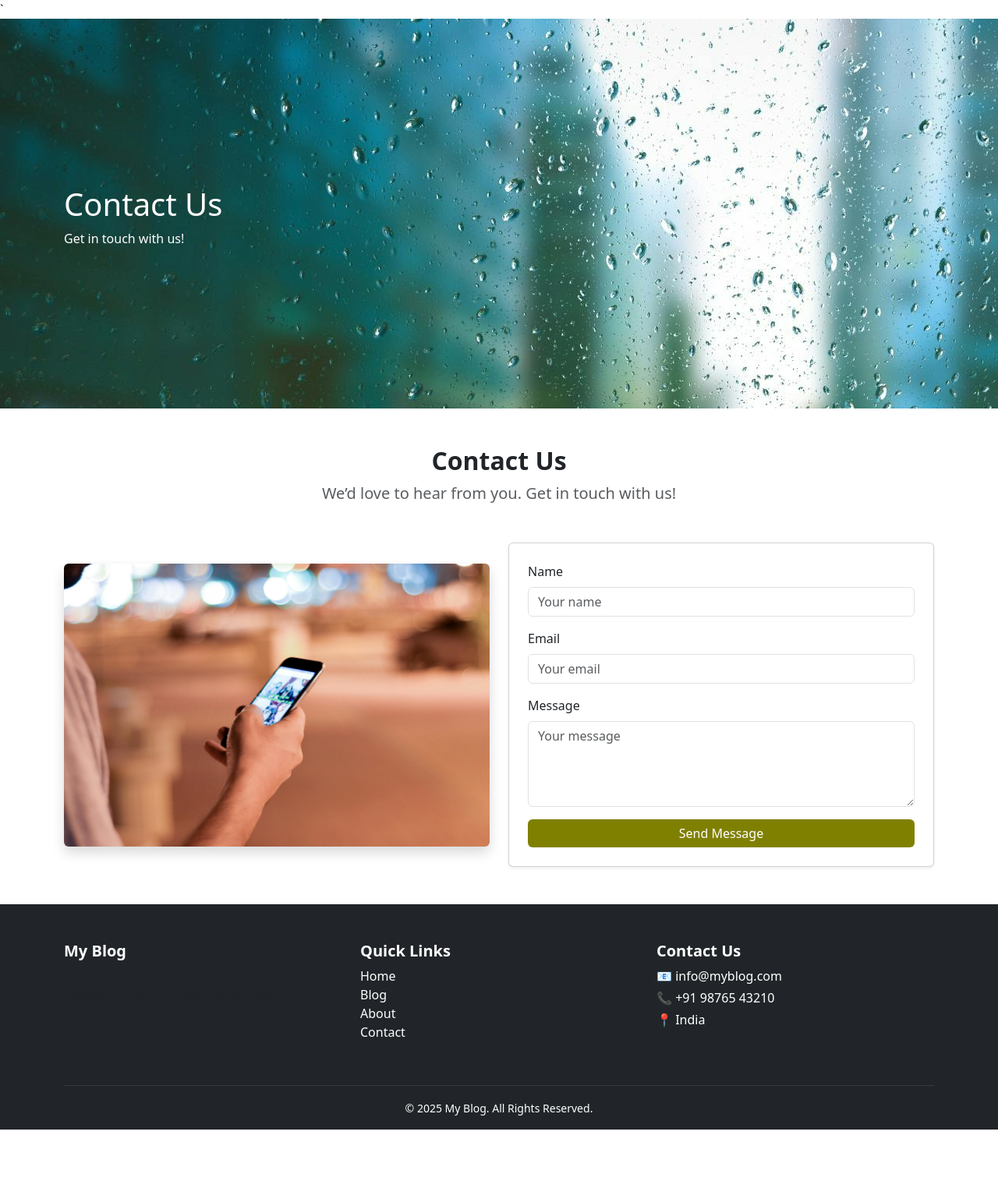
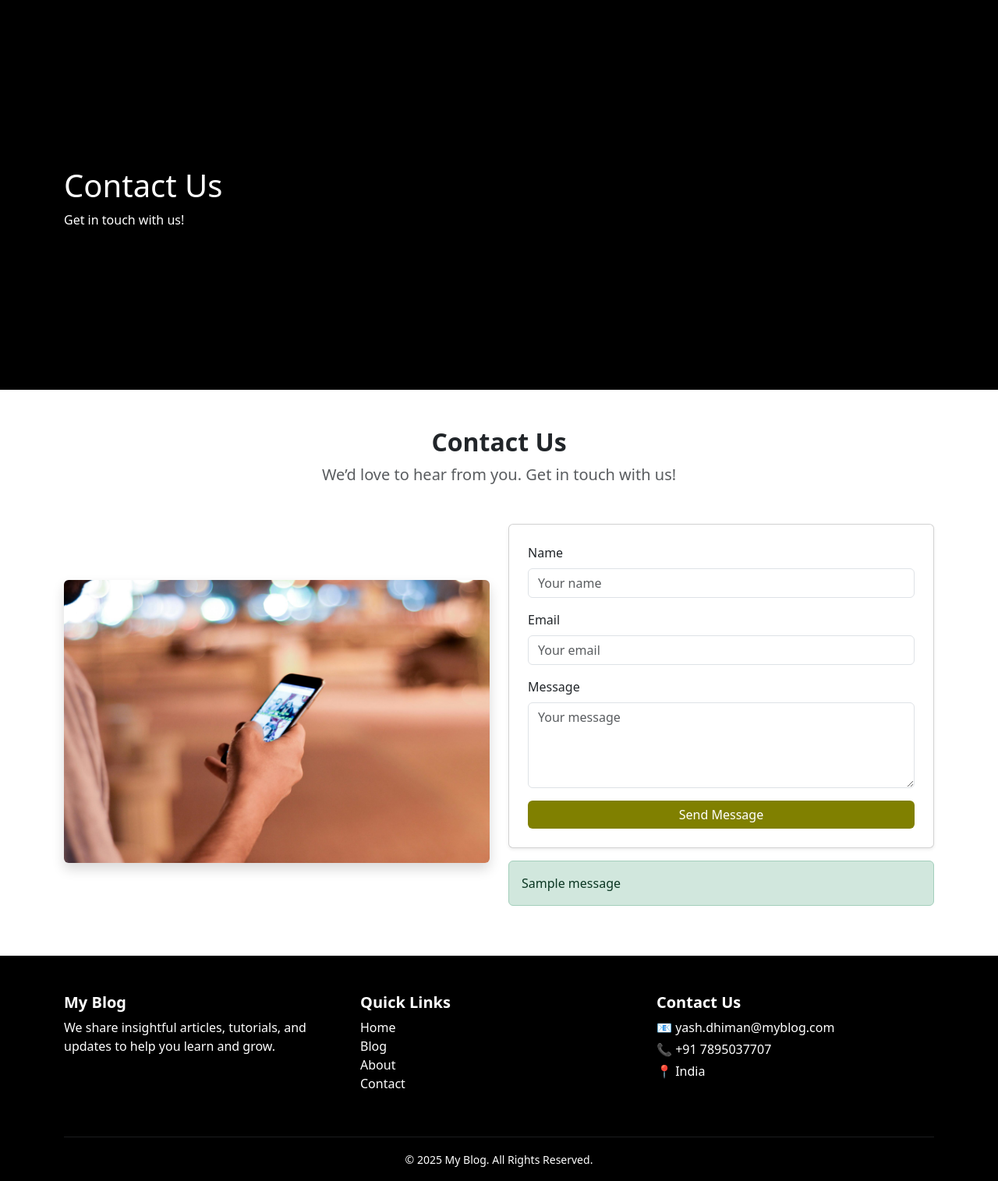
Before and after one commit to dhanparkash/python_blog, a Flask app: page /contact in a window 1280 px wide. Shown: the part 56-1571 px from the top of the page at 78% size. Before the commit the page ends 1505 px from the top, so only its background shows below. Run offline with Flask 3, Linux system fonts and the light colour scheme; one stand-in notice (Sample message) is shown.

Commit message:
contact form functionality done

```diff
--- a/app.py
+++ b/app.py
@@ -1,7 +1,40 @@
-from flask import Flask, render_template, abort
-from datetime import datetime
+from flask import Flask, render_template, abort, request, redirect, url_for, flash
+from email.message import EmailMessage
+import smtplib
 
 app = Flask(__name__)
+app.secret_key = "supersecretkey"  # required for flash messages
+
+# =====================
+# EMAIL CONFIG
+# =====================
+EMAIL = "yash.dhiman@girlpowertalk.com"
+PASSWORD = "pqgd rmbr bjjd fkqt"  # Gmail App Password
+
+def send_contact_email(name, email, message):
+    msg = EmailMessage()
+    msg["Subject"] = "New Contact Form Message"
+    msg["From"] = EMAIL
+    msg["To"] = "dhanparkashdhiman7@gmail.com"  # send to yourself
+
+    msg.set_content(f"""
+New contact form submission:
+
+Name: {name}
+Email: {email}
+
+Message:
+{message}
+""")
+
+    with smtplib.SMTP_SSL("smtp.gmail.com", 465) as server:
+        server.login(EMAIL, PASSWORD)
+        server.send_message(msg)
+
+
+# =====================
+# BLOG DATA
+# =====================
 
 # Fake blog data
 posts = [
@@ -35,6 +68,10 @@ posts = [
     }
 ]
 
+
+# =====================
+# ROUTES
+# =====================
 @app.route("/")
 def home():
     return render_template("home.html", title="Home")
@@ -48,15 +85,29 @@ def post(slug):
     post = next((p for p in posts if p["slug"] == slug), None)
     if not post:
         abort(404)
-    return render_template("post.html", post=post,  title=post["title"])
+    return render_template("post.html", post=post, title=post["title"])
 
 @app.route("/about")
 def about():
-     return render_template("about.html", title="About")
+    return render_template("about.html", title="About")
 
-@app.route("/contact")
+@app.route("/contact", methods=["GET", "POST"])
 def contact():
-     return render_template("contact.html", title="Contact")
+    if request.method == "POST":
+        name = request.form.get("name")
+        email = request.form.get("email")
+        message = request.form.get("message")
+
+        if not name or not email or not message:
+            flash("All fields are required", "danger")
+            return redirect(url_for("contact"))
+
+        send_contact_email(name, email, message)
+        flash("Message sent successfully!", "success")
+
+        return redirect(url_for("contact"))
+
+    return render_template("contact.html", title="Contact Us")
 
 if __name__ == "__main__":
     app.run(debug=True)
--- a/templates/about.html
+++ b/templates/about.html
@@ -1,6 +1,6 @@
 {% extends "base.html" %}
 {% block content %}
-<div class="banner-section min-height-500 d-flex justify-content-center align-items-center" style="background-image: url({{ url_for('static', filename='images/home-banner.jpg') }});">
+<div class="banner-section min-height-500 d-flex justify-content-center align-items-center bg-black">
   <div class="container mt-4 text-white pt-5 pb-5 pt-5vh">
      <h1 class="fs-1">Who We Are</h1>
      <p>We are a team of dedicated professionals committed to delivering high-quality services and innovative solutions</p>
--- a/templates/base.html
+++ b/templates/base.html
@@ -1,7 +1,7 @@
 <!DOCTYPE html>
 <html>
 <head>
-       <title>{{ title or "My Blog" }}</title>
+       <title>{{ title or "My Blog" }} | My Blog</title>
     <link rel="stylesheet" href="{{ url_for('static', filename='css/style.css') }}">
     <link href="https://cdn.jsdelivr.net/npm/bootstrap@5.3.3/dist/css/bootstrap.min.css" rel="stylesheet">
 </head>
@@ -39,21 +39,20 @@
             </li>
         </ul>
     </div>
-</div>`
-
+</div>
 <!-- Content Block -->
 
     {% block content %}{% endblock %}
 
 <!-- Footer -->
-<footer class="bg-dark text-white pt-5">
+<footer class="bg-black text-white pt-5">
     <div class="container">
         <div class="row">
 
             <!-- About -->
             <div class="col-md-4 mb-4">
                 <h5 class="fw-bold">My Blog</h5>
-                <p class="text-muted">
+                <p class="text-white">
                     We share insightful articles, tutorials, and updates to help you learn and grow.
                 </p>
             </div>
@@ -72,8 +71,8 @@
             <!-- Contact -->
             <div class="col-md-4 mb-4">
                 <h5 class="fw-bold">Contact Us</h5>
-                <p class="mb-1">📧 info@myblog.com</p>
-                <p class="mb-1">📞 +91 98765 43210</p>
+                <p class="mb-1">📧 yash.dhiman@myblog.com</p>
+                <p class="mb-1">📞 +91 7895037707</p>
                 <p>📍 India</p>
             </div>
 
--- a/templates/contact.html
+++ b/templates/contact.html
@@ -1,6 +1,7 @@
 {% extends "base.html" %}
 {% block content %}
-<div class="banner-section min-height-500 d-flex justify-content-center align-items-center" style="background-image: url({{ url_for('static', filename='images/home-banner.jpg') }});">
+
+<div class="banner-section min-height-500 d-flex justify-content-center align-items-center bg-black">
   <div class="container mt-4 text-white pt-5 pb-5 pt-5vh">
      <h1 class="fs-1">Contact Us</h1>
      <p>Get in touch with us!</p>
@@ -32,17 +33,17 @@
                     <form method="post" action="/contact">
                         <div class="mb-3">
                             <label class="form-label">Name</label>
-                            <input type="text" class="form-control" placeholder="Your name" required>
+                            <input type="text" class="form-control" placeholder="Your name" name="name" required>
                         </div>
 
                         <div class="mb-3">
                             <label class="form-label">Email</label>
-                            <input type="email" class="form-control" placeholder="Your email" required>
+                            <input type="email" class="form-control" name="email" placeholder="Your email" required>
                         </div>
 
                         <div class="mb-3">
                             <label class="form-label">Message</label>
-                            <textarea class="form-control" rows="4" placeholder="Your message" required></textarea>
+                            <textarea class="form-control" rows="4" placeholder="Your message" name="message" required></textarea>
                         </div>
 
                         <button type="submit" class="btn btn-primary w-100">
@@ -50,6 +51,16 @@
                         </button>
                     </form>
                 </div>
+   <!-- FLASH MESSAGE BELOW FORM -->
+{% with messages = get_flashed_messages(with_categories=true) %}
+  {% if messages %}
+    {% for category, message in messages %}
+      <div class="alert alert-{{ category }} mt-3">
+        {{ message }}
+      </div>
+    {% endfor %}
+  {% endif %}
+{% endwith %}
             </div>
 
         </div>
```
Also changed, not shown: templates/home.html (+10 -0 lines).
